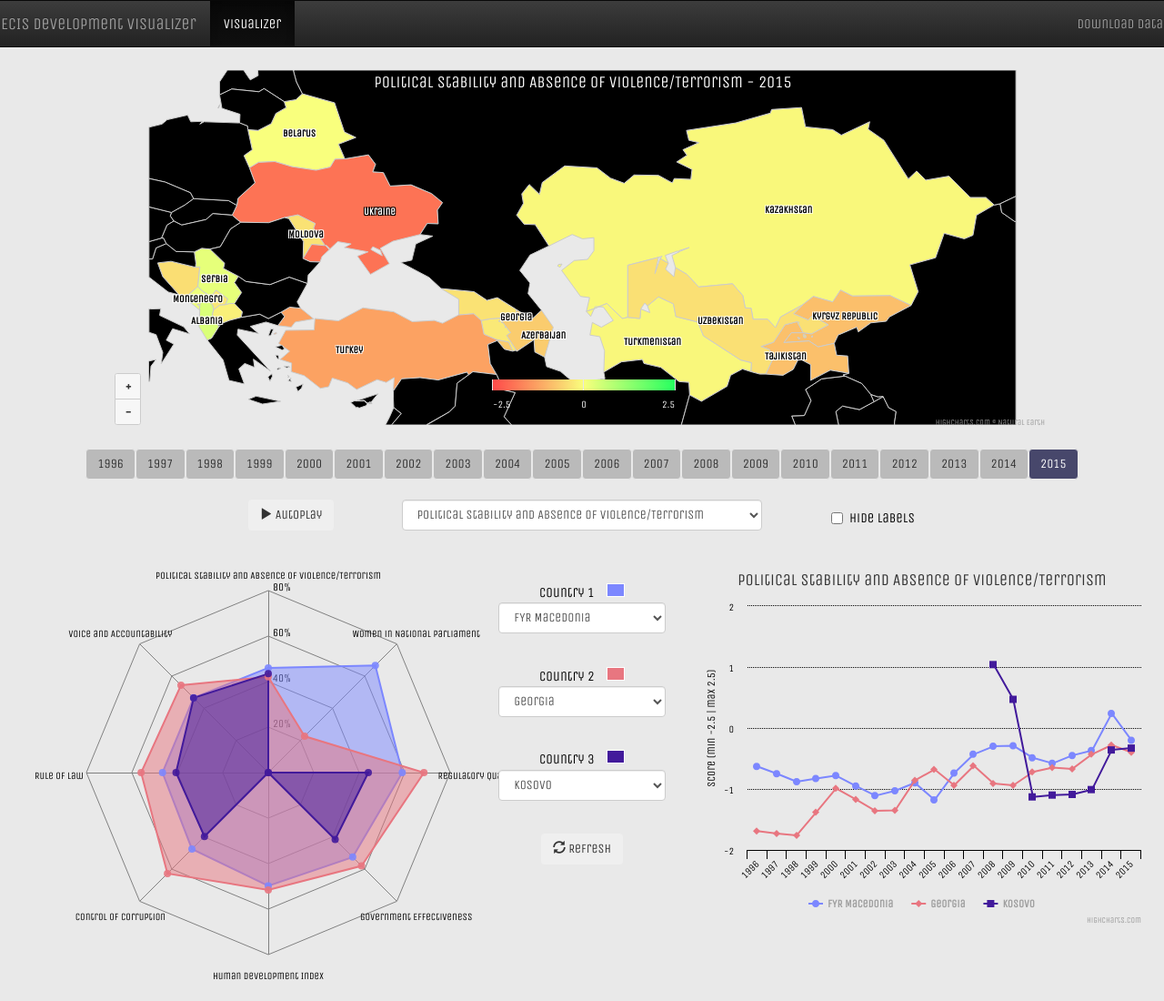
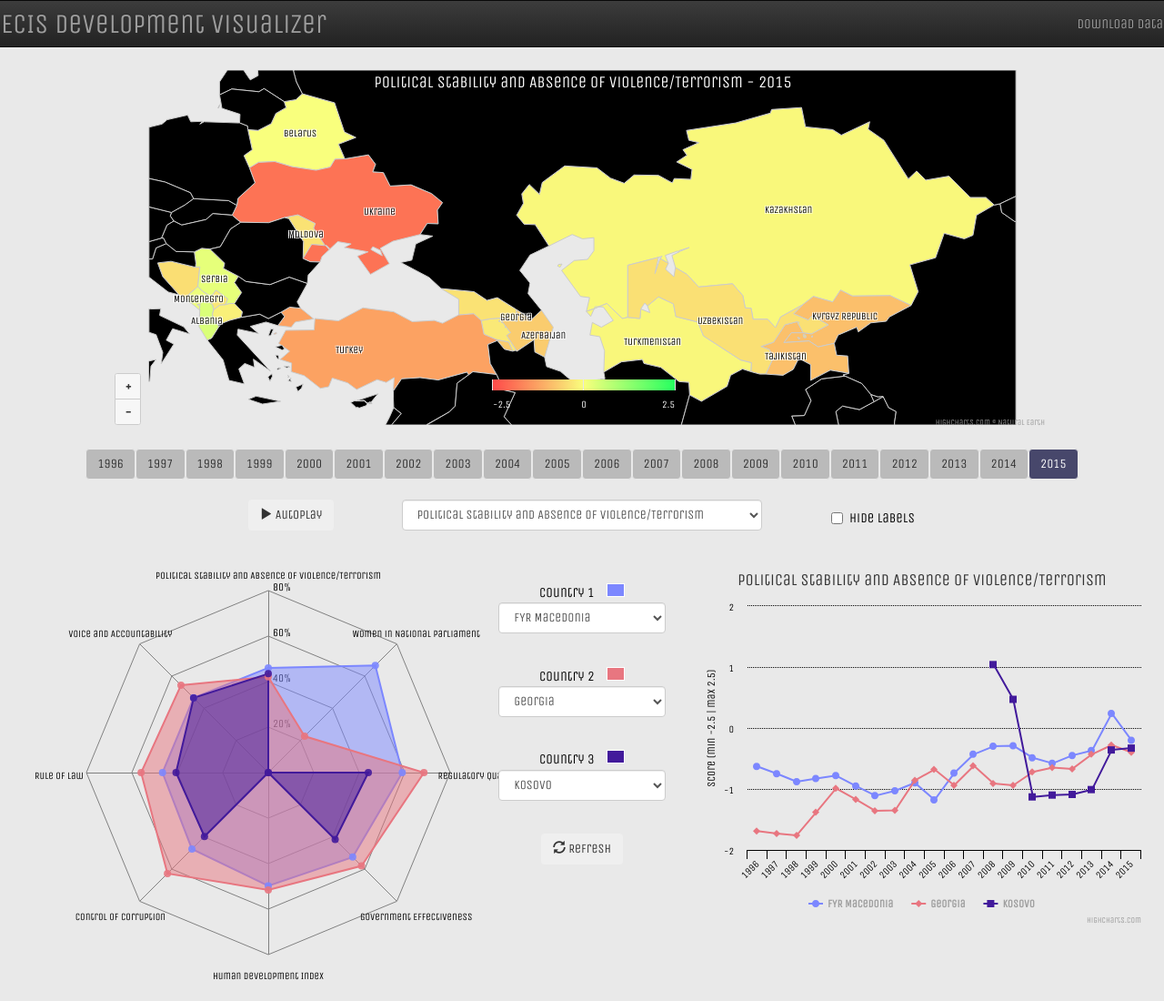
Before and after one commit to vladimiriii/ecis-status-tracker, a plain HTML site: page index.html in a window 1280 px wide. Shown: the top 1100 px of the page at 91% size. Drawn offline with nearby package versions, Linux system fonts and the light colour scheme.

Commit message:
Small styling changes

```diff
--- a/index.html
+++ b/index.html
@@ -56,9 +56,6 @@
 	            </button>
 	        </div>
 	        <div class="collapse navbar-collapse" id="bs-example-navbar-collapse-1">
-	            <ul class="nav navbar-nav">
-	            	<li class="active"><a href="index.html">Visualizer</a></li>
-	            </ul>
 	            <ul class="nav navbar-nav navbar-right">
 	            	<li><a id="download-data" href="">Download Data</a></li>
 	            </ul>
--- a/static/css/style.css
+++ b/static/css/style.css
@@ -15,6 +15,10 @@ body {
   fill: none;
   stroke: #000;
   shape-rendering: crispEdges;
+}
+
+.navbar-brand {
+	font-size: 30px;
 }
 /*
 .bar {
--- a/static/js/map.js
+++ b/static/js/map.js
@@ -135,7 +135,11 @@ function createMap(ind_num, metaData, indicatorData, year, bg_color) {
 	        },
 	        dataLabels: {
 	            enabled: labels,
-	            format: '{point.name}'
+	            format: '{point.name}',
+				style: {
+					color: "black",
+					fontWeight: "normal"
+				}
 	        }
 	    }]
 	})
```
